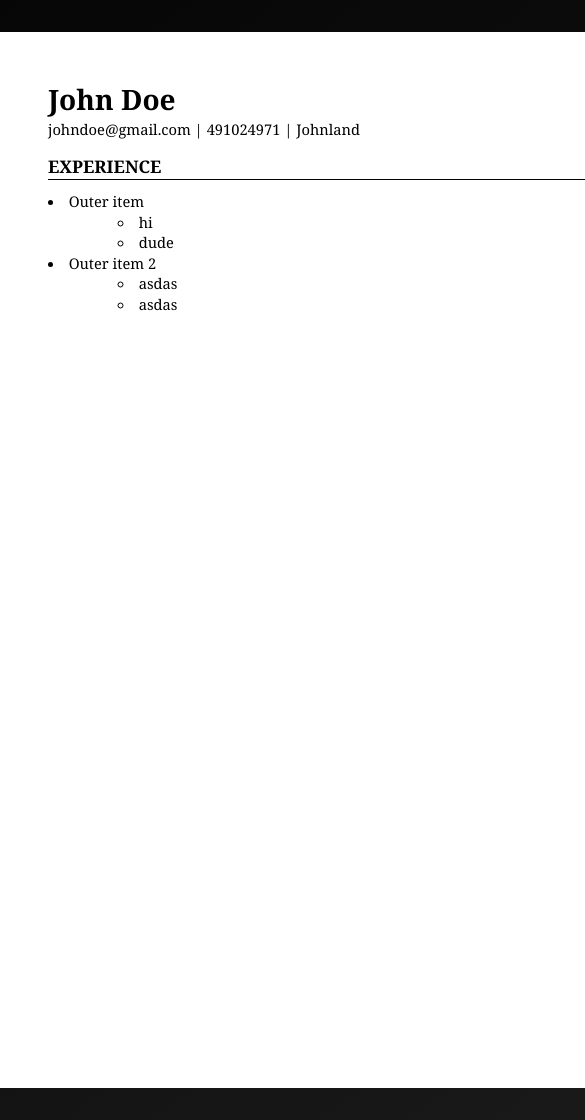
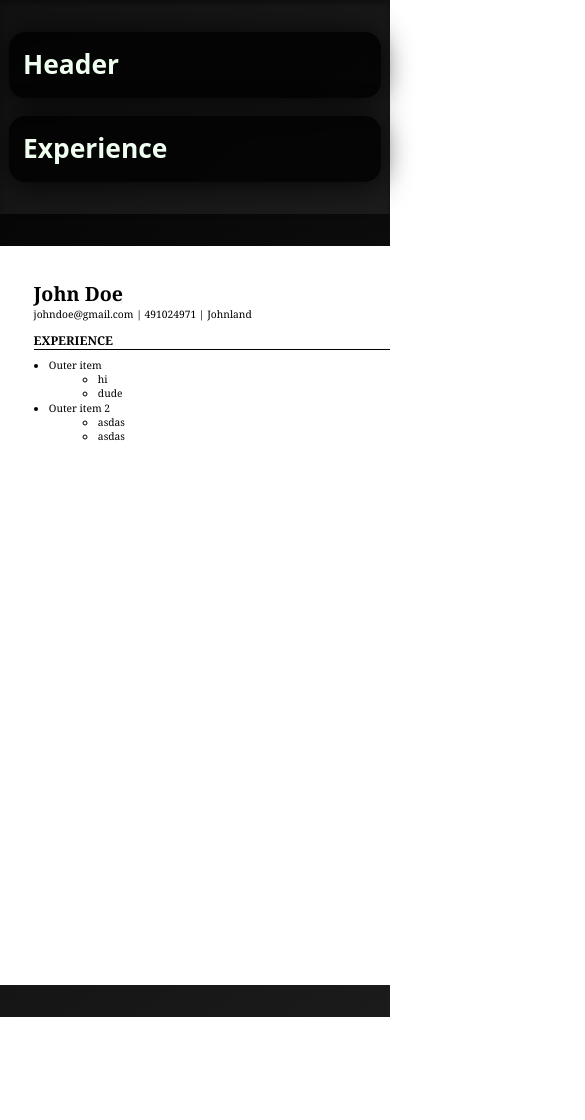
Before and after one commit to Lethargy2718/CV-Application, a React (Vite) app: page / in a window 390 px wide. Shown: the top 1120 px of the page, 585 px wide, since content can reach past the window. After the commit the page ends 1017 px from the top, so only its background shows below. Built offline with nearby package versions, Linux system fonts and the light colour scheme.

Commit message:
feat: finish experience editor, add responsiveness

```diff
--- a/src/App.jsx
+++ b/src/App.jsx
@@ -10,22 +10,107 @@ function App() {
 	const [headerData, setHeaderData] = useState(headerInitialData);
 	const [experienceData, setExperienceData] = useState(experienceInitialData);
 
-  const handleHeaderChange = (e, idx1) => {
+	const onHeaderChange = (e, idx1) => {
 		setHeaderData(headerData.map((f, idx2) =>
 		idx1 === idx2 ? { ...f, value: e.target.value } : f
 		));
 	}
 
-  const handleExperienceChange = () => {
+	const onExperienceDelete = (toDeleteId) => {
+		const parentId = getParentId(toDeleteId, experienceData);
+		if (!parentId) throw new Error("Unable to find the parent of the element with ID " + toDeleteId);
 
+		setExperienceData({
+			...experienceData,
+			[parentId]: {
+				...experienceData[parentId],
+				childIds: experienceData[parentId].childIds.filter(id => id != toDeleteId)
+			}
+		});
+
+		experienceRecursiveDelete(experienceData, toDeleteId);
+	}
+
+	const onExperienceChange = (e, id, field) => {
+		const newVal = e.target.type === "checkbox" ? e.target.checked : e.target.value;
+		setExperienceData({
+			...experienceData,
+			[id]: {
+				...experienceData[id],
+				[field]: newVal,
+			},
+		});
+
+	}
+
+	const onExperienceAdd = (parentId, type) => {
+		const id = crypto.randomUUID();
+		const newObj = typeToFactory[type](id);
+		setExperienceData({
+			...experienceData,
+			[id]: newObj,
+			[parentId]: {...experienceData[parentId], childIds: [...experienceData[parentId].childIds, id]},
+		});
 	}
 
 	return (
 		<>
-      <EditorPanel headerData={headerData} onHeaderChange={handleHeaderChange}/>
-      <PreviewPanel headerData={headerData}/>
+		<EditorPanel
+			headerData={headerData}
+			onHeaderChange={onHeaderChange}
+			experienceData={experienceData}
+			onExperienceDelete={onExperienceDelete}
+			onExperienceChange={onExperienceChange}
+			onExperienceAdd={onExperienceAdd}
+		/>
+		<PreviewPanel headerData={headerData} experienceData={experienceData}/>
 		</>
 	)
 }
 
 export default App
+
+const typeToFactory = {
+	"experience": experienceFactory,
+	"achievement": achievementAndDescFactory,
+	"description": achievementAndDescFactory,
+}
+
+function getParentId(toDeleteId, experienceData) {
+	for (const [idx, obj] of Object.entries(experienceData)) {
+		if (obj.childIds.includes(toDeleteId)) {
+			return idx;
+		}
+	}
+}
+
+function experienceRecursiveDelete(experienceData, id) {
+	if (!experienceData[id]) return;
+
+	experienceData[id].childIds.forEach(childId => {
+		experienceRecursiveDelete(childId);
+	});
+
+	delete experienceData[id];
+}
+
+function experienceFactory(objId) {
+	return {
+		id: objId,
+        title: "",
+        startDate: "",
+        endDate: "",
+        present: false,
+        role: "",
+        location: "",
+        childIds: [],
+    }
+}
+
+function achievementAndDescFactory(objId) {
+	return {
+        id: objId,
+        content: "",
+        childIds: []
+    }
+}
--- a/src/components/AccordionItem.jsx
+++ b/src/components/AccordionItem.jsx
@@ -6,7 +6,7 @@ export default function AccordionItem({ title, children, isActive = false, onTog
     const contentID = `accordion-content-${id}`;
     return (
         <div className="accordion-item">
-            <h2 id={titleID}>
+                <h2 id={titleID}>
                 <button className="accordion-trigger" aria-expanded={isActive} aria-controls={contentID} onClick={onToggle}>
                 {title}
                 </button>
--- a/src/components/EditorPanel.jsx
+++ b/src/components/EditorPanel.jsx
@@ -1,9 +1,9 @@
 import { useState } from "react"
 import AccordionItem from "./AccordionItem"
 import TextInput from "./TextInput"
-import ExperienceItems from "./ExperienceItem";
+import ExperienceItems from "./ExperienceItems";
 
-export default function EditorPanel({ headerData, onHeaderChange }) {
+export default function EditorPanel({ headerData, onHeaderChange, experienceData, onExperienceDelete, onExperienceChange, onExperienceAdd }) {
     const [activeIndex, setActiveIndex] = useState(null);
 
     function handleToggle(idx) {
@@ -28,7 +28,13 @@ export default function EditorPanel({ headerData, onHeaderChange }) {
         {
             title: "Experience",
             className: "",
-            content: <ExperienceItems />
+            content:
+                <ExperienceItems
+                    experienceData={experienceData}
+                    onExperienceDelete={onExperienceDelete}
+                    onExperienceChange={onExperienceChange}
+                    onExperienceAdd={onExperienceAdd}
+                />
         },
     ]
 
--- a/src/components/ExperienceItem.jsx
+++ b/src/components/ExperienceItems.jsx
@@ -1,26 +1,33 @@
 import { useState } from "react";
 import { experienceInitialData } from "./experienceInitialData";
 
-export default function ExperienceItems({ onExperienceChange }) {
-    const [experienceData, setExperienceData] = useState(experienceInitialData);
+export default function ExperienceItems({ experienceData, onExperienceDelete, onExperienceChange, onExperienceAdd }) {
     const rootChildren = experienceData[0]?.childIds;
 
     return (
         <div className="experience-container">
-            <button className="btn btn-add">+ Add Experience</button>
+            <button
+                className="btn btn-add"
+                onClick={() => onExperienceAdd(0, "experience")} // Adding an experience to the root
+            >
+                + Add Experience
+            </button>
             {rootChildren?.map((expIdx, expArrIdx) => (
                 <ExperienceForm
                     key={expIdx}
                     expIdx={expIdx}
                     expArrIdx={expArrIdx}
                     experienceData={experienceData}
+                    onExperienceDelete={onExperienceDelete}
+                    onExperienceChange={onExperienceChange}
+                    onExperienceAdd={onExperienceAdd}
                 />
             ))}
         </div>
     );
 }
 
-function ExperienceForm({ expIdx, expArrIdx, experienceData }) {
+function ExperienceForm({ expIdx, expArrIdx, experienceData, onExperienceDelete, onExperienceChange, onExperienceAdd }) {
     const exp = experienceData[expIdx];
 
     const titleId = `exp${expIdx}-title`;
@@ -34,14 +41,19 @@ function ExperienceForm({ expIdx, expArrIdx, experienceData }) {
         <div className="experience exp__block">
             <div className="exp__header row">
                 <h2>{`Experience ${expArrIdx + 1}`}</h2>
-                <button className="btn btn-delete">Delete</button>
+                <button
+                    className="btn btn-delete"
+                    onClick={() => onExperienceDelete(expIdx)}
+                >
+                    Delete
+                </button>
             </div>
 
             <label htmlFor={titleId}>Experience Title</label>
-            <input type="text" value={exp.title} id={titleId} onChange={() => 1} />
+            <input type="text" value={exp.title} id={titleId} onChange={(e) => onExperienceChange(e, expIdx, "title")} />
 
             <label htmlFor={startDateId}>Start Date</label>
-            <input type="month" value={exp.startDate} id={startDateId} onChange={() => 1} />
+            <input type="month" value={exp.startDate} id={startDateId} onChange={(e) => onExperienceChange(e, expIdx, "startDate")} />
 
             <div className="endDate-inputs row">
                 <div className="endDate-wrapper">
@@ -50,28 +62,33 @@ function ExperienceForm({ expIdx, expArrIdx, experienceData }) {
                         type="month"
                         value={exp.endDate}
                         id={endDateId}
-                        onChange={() => 1}
-                        disabled={!exp.endDate}
+                        onChange={(e) => onExperienceChange(e, expIdx, "endDate")}
+                        disabled={exp.present}
+                        inert={exp.present}
                     />
                 </div>
                 <div className="checkbox-wrapper">
                     <label htmlFor={presentId}>Present</label>
-                    <input type="checkbox" checked={!exp.endDate} id={presentId}/>
+                    <input type="checkbox" checked={exp.present} id={presentId} onChange={(e) => onExperienceChange(e, expIdx, "present")}/>
                 </div>
-
             </div>
 
             <label htmlFor={roleId}>Role</label>
-            <input type="text" value={exp.role} id={roleId} onChange={() => 1} />
+            <input type="text" value={exp.role} id={roleId} onChange={(e) => onExperienceChange(e, expIdx, "role")} />
 
             <label htmlFor={locationId}>Location</label>
-            <input type="text" value={exp.location} id={locationId} onChange={() => 1} />
+            <input type="text" value={exp.location} id={locationId} onChange={(e) => onExperienceChange(e, expIdx, "location")} />
 
-            {exp.childIds.length > 0 && (
+            {
                 <div className="achievements exp__block">
                     <div className="exp__header achievements-header row">
                         <h3>Achievements</h3>
-                        <button className="btn btn-add">+ Add Achievement</button>
+                        <button
+                            className="btn btn-add"
+                            onClick={() => onExperienceAdd(expIdx, "achievement")}
+                        >
+                            + Add Achievement
+                        </button>
                     </div>
 
                     {exp.childIds.map((achIdx, achArrIdx) => (
@@ -80,6 +97,54 @@ function ExperienceForm({ expIdx, expArrIdx, experienceData }) {
                             achIdx={achIdx}
                             achArrIdx={achArrIdx}
                             experienceData={experienceData}
+                            onExperienceDelete={onExperienceDelete}
+                            onExperienceChange={onExperienceChange}
+                            onExperienceAdd={onExperienceAdd}
+                        />
+                    ))}
+                </div>
+            }
+        </div>
+    );
+}
+
+function Achievement({ achIdx, achArrIdx, experienceData, onExperienceDelete, onExperienceChange, onExperienceAdd }) {
+    const ach = experienceData[achIdx];
+    const achId = `ach${achIdx}`;
+
+    return (
+        <div className="achievement exp__block">
+            <div className="exp__header row">
+                <label htmlFor={achId}>{`Achievement ${achArrIdx + 1}`}</label>
+                <button
+                    className="btn btn-delete"
+                    onClick={() => onExperienceDelete(achIdx)}
+                >
+                    Delete
+                </button>
+            </div>
+            <textarea id={achId} value={ach.content} onChange={(e) => onExperienceChange(e, achIdx, "content")} rows={5} />
+
+            {(
+                <div className="achievement-descriptions exp__block">
+                    <div className="exp__header row">
+                        <h4>{`Achievement ${achArrIdx + 1} Descriptions`}</h4>
+                        <button
+                            className="btn btn-add"
+                            onClick={() => onExperienceAdd(achIdx, "description")}
+                        >
+                            + Add Description
+                        </button>
+                    </div>
+
+                    {ach.childIds.map((achDescIdx, achDescArrIdx) => (
+                        <AchievementDescription
+                            key={achDescIdx}
+                            achDescIdx={achDescIdx}
+                            achDescArrIdx={achDescArrIdx}
+                            experienceData={experienceData}
+                            onExperienceDelete={onExperienceDelete}
+                            onExperienceChange={onExperienceChange}
                         />
                     ))}
                 </div>
@@ -88,40 +153,7 @@ function ExperienceForm({ expIdx, expArrIdx, experienceData }) {
     );
 }
 
-function Achievement({ achIdx, achArrIdx, experienceData }) {
-    const ach = experienceData[achIdx];
-    const achId = `ach${achIdx}`;
-
-    return (
-        <div className="achievement exp__block">
-            <div className="exp__header row">
-                <label htmlFor={achId}>{`Achievement ${achArrIdx + 1}`}</label>
-                <button className="btn btn-delete">Delete</button>
-            </div>
-            <textarea id={achId} value={ach.content} onChange={() => 1} rows={5} />
-
-            {ach.childIds.length > 0 && (
-                <div className="achievement-descriptions exp__block">
-                    <div className="exp__header row">
-                        <h4>{`Achievement ${achArrIdx + 1} Descriptions`}</h4>
-                        <button className="btn btn-add">+ Add Description</button>
-                    </div>
-
-                    {ach.childIds.map((achDescIdx, achDescArrIdx) => (
-                        <AchievementDescription
-                            key={achDescIdx}
-                            achDescIdx={achDescIdx}
-                            achDescArrIdx={achDescArrIdx}
-                            experienceData={experienceData}
-                        />
-                    ))}
-                </div>
-            )}
-        </div>
-    );
-}
-
-function AchievementDescription({ achDescIdx, achDescArrIdx, experienceData }) {
+function AchievementDescription({ achDescIdx, achDescArrIdx, experienceData, onExperienceDelete, onExperienceChange }) {
     const achDesc = experienceData[achDescIdx];
     const achDescId = `achDesc${achDescIdx}`;
 
@@ -129,9 +161,14 @@ function AchievementDescription({ achDescIdx, achDescArrIdx, experienceData }) {
         <div className="achievement-description">
             <div className="exp__header row">
                 <label htmlFor={achDescId}>{`Description ${achDescArrIdx + 1}`}</label>
-                <button className="btn btn-delete">Delete</button>
+                <button
+                    className="btn btn-delete"
+                    onClick={() => onExperienceDelete(achDescIdx)}
+                >
+                    Delete
+                </button>
             </div>
-            <textarea id={achDescId} value={achDesc.content} onChange={() => 1} rows={5} />
+            <textarea id={achDescId} value={achDesc.content} onChange={(e) => onExperienceChange(e, achDescIdx, "content")} rows={5} />
         </div>
     );
 }
--- a/src/components/experienceInitialData.js
+++ b/src/components/experienceInitialData.js
@@ -9,6 +9,7 @@ export const experienceInitialData = {
         title: "Resume Worded & Co.",
         startDate: "2017-10",
         endDate: "",
+        present: false,
         role: "Financial Data Analyst, Business Development & Operations",
         location: "San Francisco, CA",
         childIds: [100, 101, 102],
@@ -18,6 +19,7 @@ export const experienceInitialData = {
         title: "Instamore",
         startDate: "2015-06",
         endDate: "2017-10",
+        present: false,
         role: "Associate Product Manager",
         location: "San Francisco, CA",
         childIds: [103, 104, 105],
@@ -27,6 +29,7 @@ export const experienceInitialData = {
         title: "Resume Worded & Co.",
         startDate: "2011-06",
         endDate: "2013-05",
+        present: false,
         role: "Associate Product Manager",
         location: "Austin, TX",
         childIds: [106, 107],
--- a/src/editor.css
+++ b/src/editor.css
@@ -5,6 +5,7 @@
     top: 0;
     left: 0;
     width: 46%;
+    min-width: 400px;
     background: linear-gradient(145deg, #121212, #1c1c1c);
     font-size: 1.1rem;
     color: #e5e7eb;
@@ -35,7 +36,7 @@
 
 .accordion {
   	color: #effeef;
-  	margin: 0 1em;
+  	margin: 0 0.5em;
 }
 
 .accordion input {
@@ -50,6 +51,7 @@
 
 .accordion-trigger {
     width: 100%;
+    height: 100%;
 }
 
 .accordion-grid {
@@ -60,16 +62,22 @@
 
 .accordion-item {
     padding: 1em 1.5em;
-    border-radius: 16px;
     background: rgba(0, 0, 0, 0.8);
     border-radius: 16px;
     box-shadow: 0 2px 30px rgba(0, 0, 0, 0.8);
+    -webkit-backdrop-filter: blur(5px);
     backdrop-filter: blur(5px);
-    -webkit-backdrop-filter: blur(5px);
+    border: 1px solid transparent;
+    transition: border-color 250ms, transform 250ms;
 }
 
 .accordion-item + .accordion-item {
     margin-top: 1em;
+}
+
+.accordion-item:has(.accordion-trigger:focus),
+.accordion-item:has(.accordion-trigger:hover)  {
+    border-color: gray;
 }
 
 /*  */
@@ -78,15 +86,17 @@
     display: flex;
     flex-direction: column;
     gap: 2rem;
-    padding: 1rem;
+    padding: 1rem 0;
     color: #f4f4f5;
     border-radius: 0.5rem;
 }
 
 .exp__header {
+    gap: 1em;
     justify-content: space-between;
     align-items: center;
     margin-bottom: 0.7em;
+    flex-wrap: wrap;
 }
 
 .exp__header h2 {
@@ -108,11 +118,12 @@
     font-weight: 600;
 }
 
+/* Input */
+
 label {
     display: block;
     margin-bottom: 0.25rem;
     font-size: 0.875rem;
-    color: #e4e4e7;
 }
 
 input[type="text"],
@@ -129,6 +140,15 @@ textarea {
     transition: border-color 0.2s, background-color 0.2s;
 }
 
+input:disabled,
+textarea:disabled {
+    background-color: #040405;
+    color: #a1a1aa;
+    border-color: #3f3f46;
+    cursor: not-allowed;
+    opacity: 0.6;
+}
+
 textarea {
     resize: vertical;
 }
@@ -142,8 +162,25 @@ textarea:focus {
 input[type="checkbox"] {
     accent-color: #3b82f6;
     transform: scale(1.2);
-    margin: 0 auto;
+    transition: transform 250ms, opacity 250ms;
+
+    &:focus, &:hover {
+        transform: scale(1.6);
+        opacity: 1;
+    }
 }
+
+input[type="month"]::-webkit-calendar-picker-indicator {
+    filter: invert(1);
+    cursor: pointer;
+    transition: transform 250ms;
+}
+
+input[type="month"]::-webkit-calendar-picker-indicator:hover {
+    transform: scale(1.15);
+}
+
+/*  */
 
 .btn {
     background-color: #3b82f6;
@@ -153,6 +190,8 @@ input[type="checkbox"] {
     border-radius: 0.375rem;
     font-size: 0.875rem;
     transition: background-color 0.2s;
+    width: 18ch;
+    text-align: center;
 }
 
 .btn:hover {
@@ -163,7 +202,8 @@ input[type="checkbox"] {
     background-color: #ef4444;
 }
 
-.btn-delete:hover {
+.btn-delete:hover,
+.btn-delete:focus {
     background-color: #dc2626;
 }
 
@@ -171,8 +211,13 @@ input[type="checkbox"] {
     background-color: #10b981;
 }
 
-.btn-add:hover {
+.btn-add:hover,
+.btn-add:focus {
     background-color: #059669;
+}
+
+.experience-container > .btn {
+    width: 100%;
 }
 
 .experience {
@@ -205,3 +250,16 @@ input[type="checkbox"] {
 .endDate-wrapper {
     flex: 1;
 }
+
+@media (width <= 576px) {
+    .experience,
+    .achievements,
+    .achievement-descriptions,
+    .accordion-item {
+        padding: 0.7em 0.75em;
+    }
+
+    .editor-panel {
+        min-width: auto;
+    }
+}
--- a/src/index.css
+++ b/src/index.css
@@ -79,6 +79,7 @@ button,
 label[for]:not(:has(+ :is(input, select, textarea):disabled)),
 select,
 option,
+input[type="checkbox"],
 ::-webkit-search-cancel-button,
 ::-webkit-scrollbar-thumb,
 ::-webkit-scrollbar-track {
@@ -92,7 +93,8 @@ label {
 /******************/
 
 ::-webkit-scrollbar {
-  width: 8px;
+  width: 4px;
+  height: 4px;
 }
 
 ::-webkit-scrollbar-track {
@@ -108,7 +110,6 @@ label {
 ::-webkit-scrollbar-thumb:hover {
   background: #2563eb;
 }
-
 
 /******************/
 
@@ -132,6 +133,9 @@ label {
     display: flex;
     justify-content: center;
     align-items: center;
+    padding: 2rem;
+    overflow-x: auto;
+
 }
 
 /* CV */
@@ -172,3 +176,36 @@ label {
         padding-left: 30px;
     }
 }
+
+@media (width <= 1300px) {
+    .cv {
+        zoom: 70%;
+    }
+}
+
+
+@media (width <= 1000px) {
+    #root {
+        flex-direction: column;
+    }
+
+    .panel {
+        min-height: auto !important;
+        height: auto !important;
+        width: 100% !important;
+    }
+
+    .editor-panel {
+        position: static !important;
+        overflow-y: visible !important;
+    }
+
+    .preview-panel {
+        padding: 2rem 0;
+        display: block;
+    }
+
+    .cv {
+        margin: 0 auto;
+    }
+}
```
Lines whose indentation alone changed are shown as unchanged.
